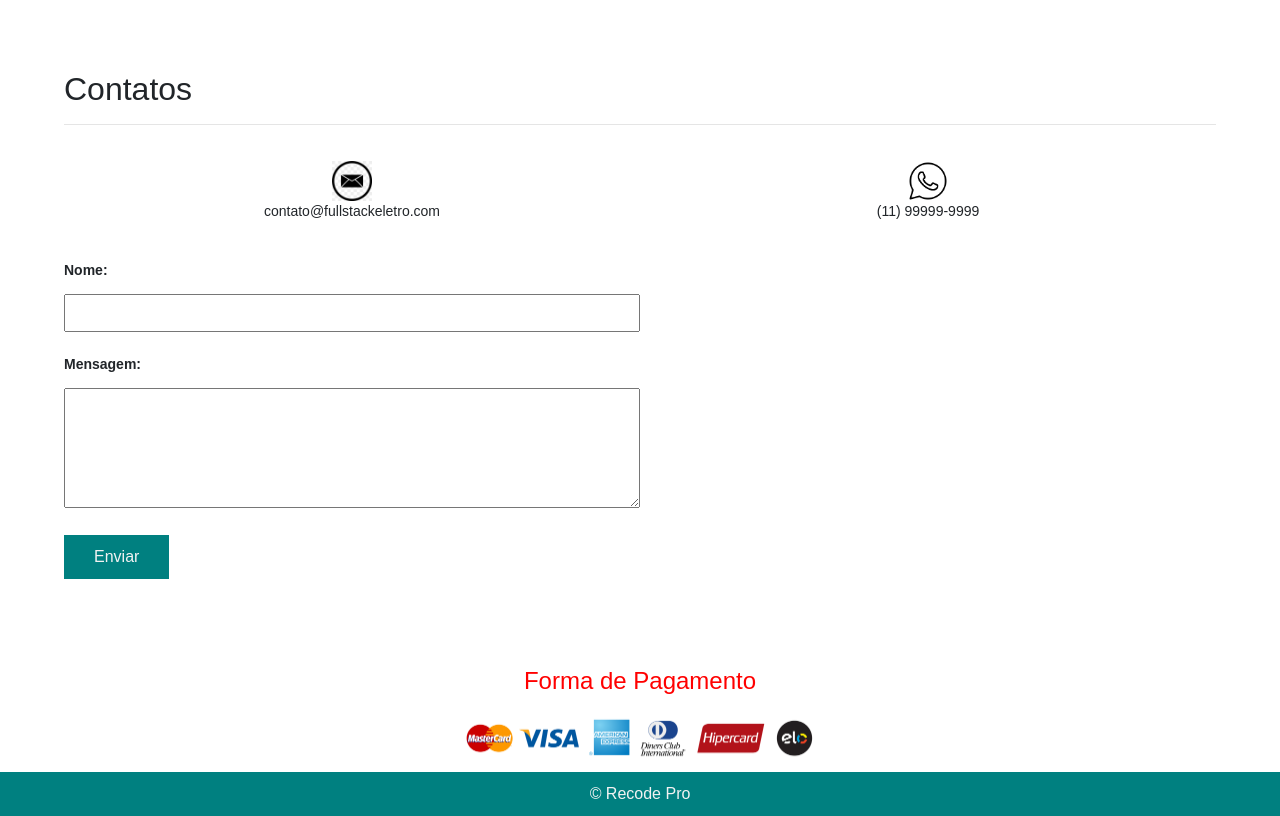
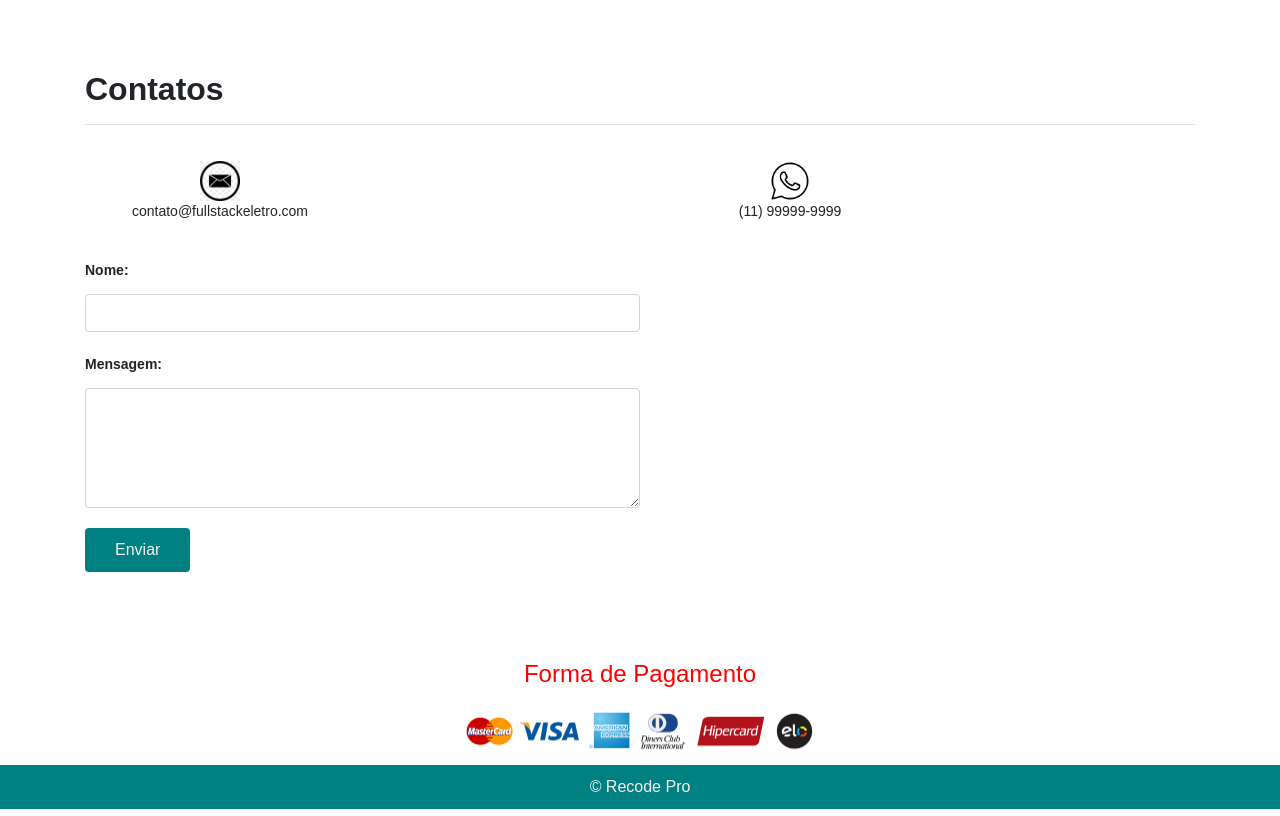
Before and after one commit to renatazadravec/FULLSTACKELETRO_Bootstrap, a PHP site: page /contato.php in a window 1280 px wide. Shown: the part 148-964 px from the top of the page. Run offline with PHP 8.4, Linux system fonts and the light colour scheme.

Commit message:
Inclusão de Bootstrap na Página Contatos

```diff
--- a/contato.php
+++ b/contato.php
@@ -1,20 +1,33 @@
 <?php include_once("header.php"); ?>
 
 <section id="pagina-contato">
-  <h2>Contatos</h2>
-  <hr />
+  <div class="container">
+    <div class="row">
+      <div class="col">
+        <h2><b>Contatos</b></h2><hr>
+      </div>
+    </div>
+  </div>
 
   <div class="contatos">
+    <div class="container">
+      <div class="row">
+        <div class="col">
           <div class="contato">
             <img src="./imagens/email.jpg"/>
             <p>contato@fullstackeletro.com</p>
           </div>
-
+        </div>
+        <div class="col">
           <div class="contato">
             <img src="./imagens/whatsapp.png"/>
             <p>(11) 99999-9999</p>
           </div>
         </div>
+      </div>
+    </div>
+  </div>
+
   <?php
   if(isset($_POST['nome']) && isset($_POST['mensagem'])){
     $nome = $_POST['nome'];
@@ -24,15 +37,25 @@
     $result = $conn->query($sql);
   }
   ?>
+  <div class="container">
+    <div class="row">
+      <div class="col">
         <form method="post" action="">
+          <div class="form-group">
             <label for="nome">Nome:</label>
-    <input type="text" id="nome" name="nome" class="input" />
+            <input type="text" id="nome" name="nome" class="input form-control" />
+          </div>
 
+          <div class="form-group">
             <label for="mensagem">Mensagem:</label>
-    <textarea name="mensagem" id="mensagem" class="textarea"> </textarea>
+            <textarea name="mensagem" id="mensagem" class="textarea form-control"> </textarea>
+          </div>
 
-    <input type="submit" class="submit" value="Enviar" />
+          <input type="submit" class="btn submit" value="Enviar" />
         </form>
+      </div>
+    </div>
+  </div>
 </section>
 
 <?php include_once("footer.php"); ?>
```
Lines whose indentation alone changed are shown as unchanged.
